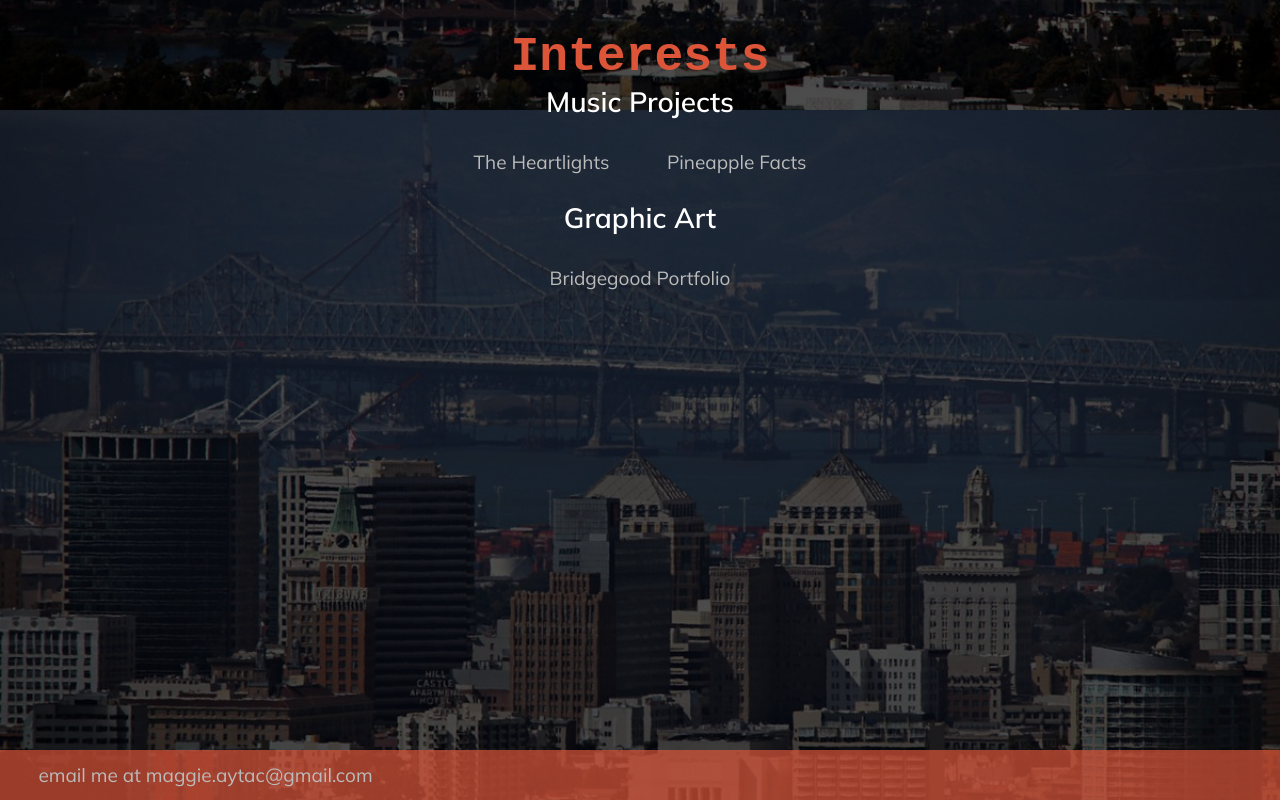
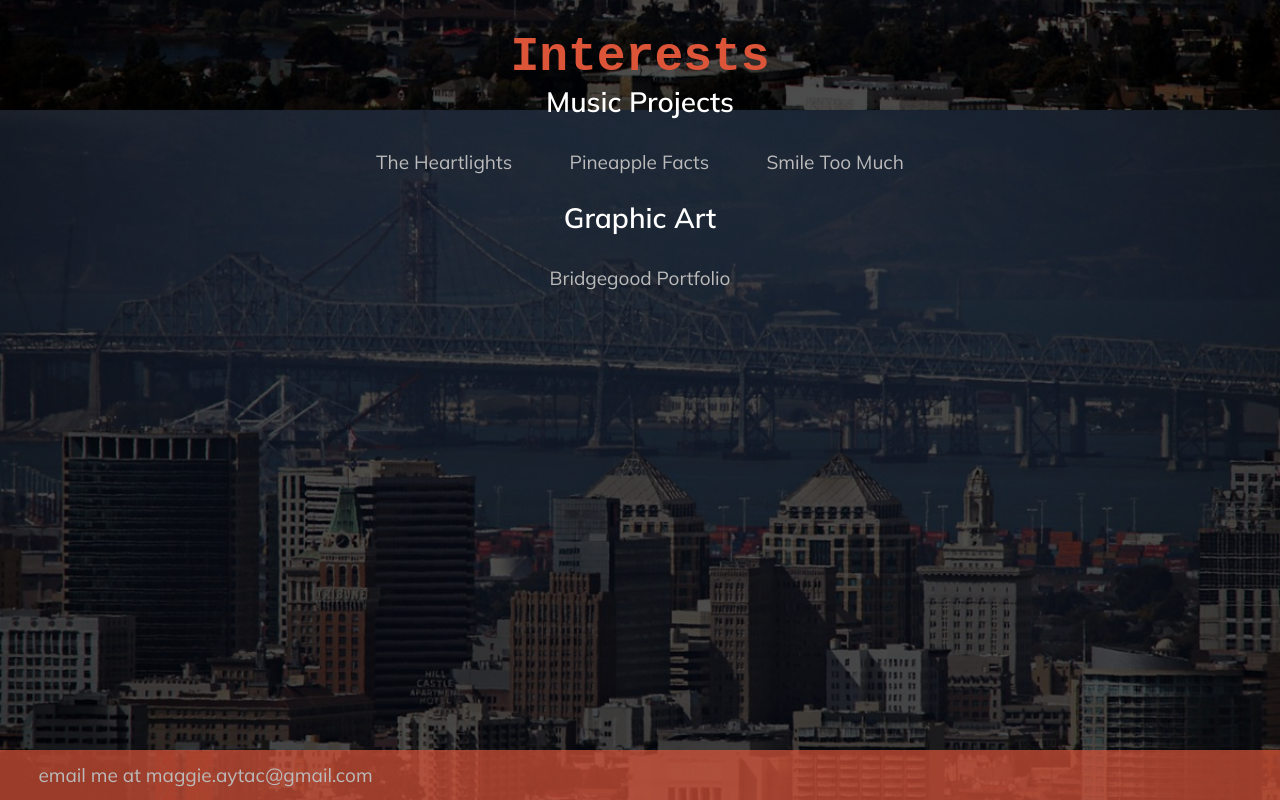
Before and after one commit to maggiethingie/maggiethingie.github.io, a plain HTML site: page index.html in a window 1280 px wide. Shown: the part 2450-3250 px from the top of the page. Drawn offline with Linux system fonts and the light colour scheme; a web font is replaced by a local one.

Commit message:
Update index.html

```diff
--- a/index.html
+++ b/index.html
@@ -103,6 +103,9 @@
 								<li>
 									<a href="https://pineapplefacts.bandcamp.com/" target="_blank">Pineapple Facts</a>
 								</li>
+								<li>
+									<a href="https://dandyboyrecords.bandcamp.com/album/smile-too-much" target="_blank">Smile Too Much</a>
+								</li>
 							</ul>
 					</div>
 					<div class="interests">
```
